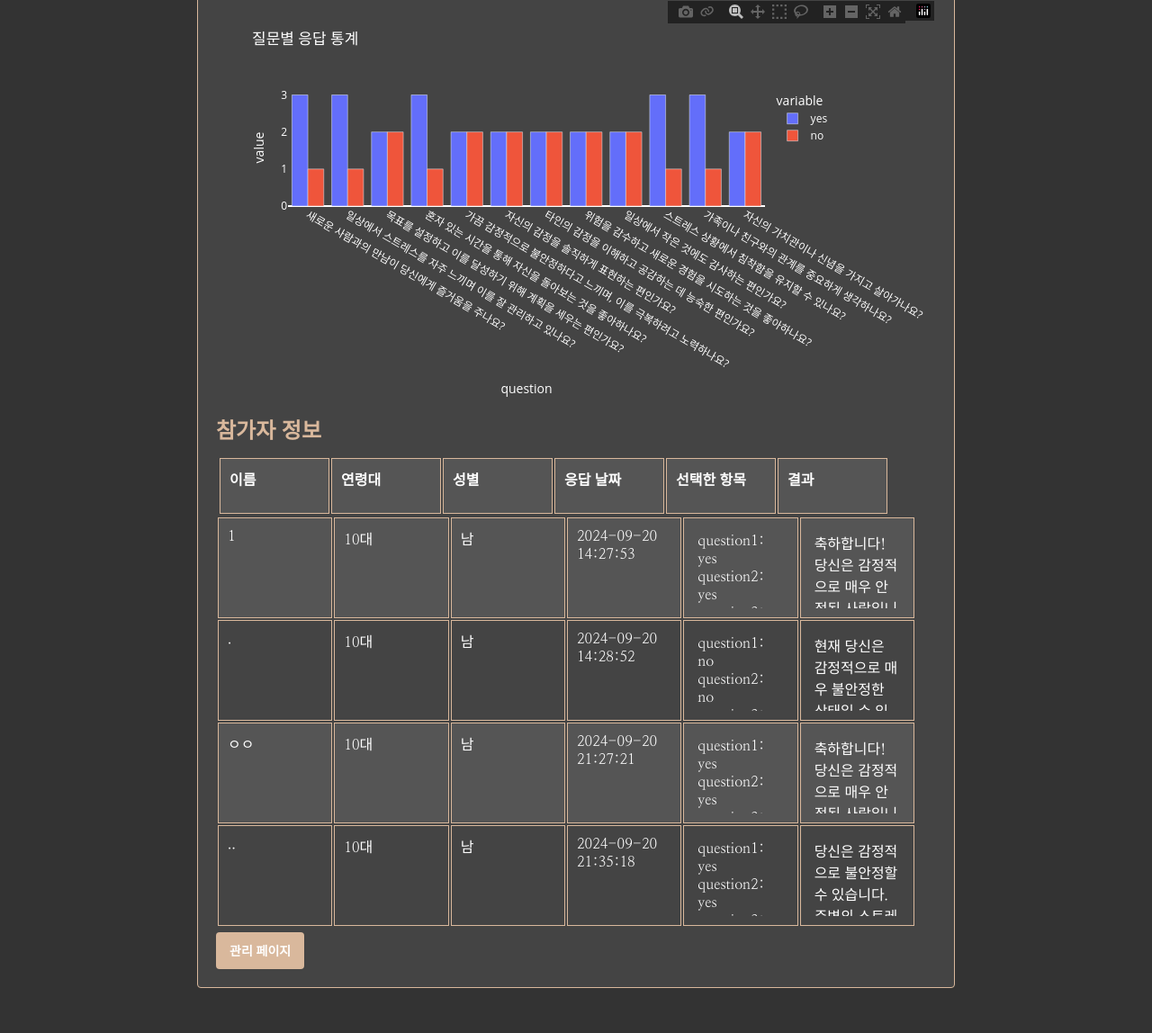
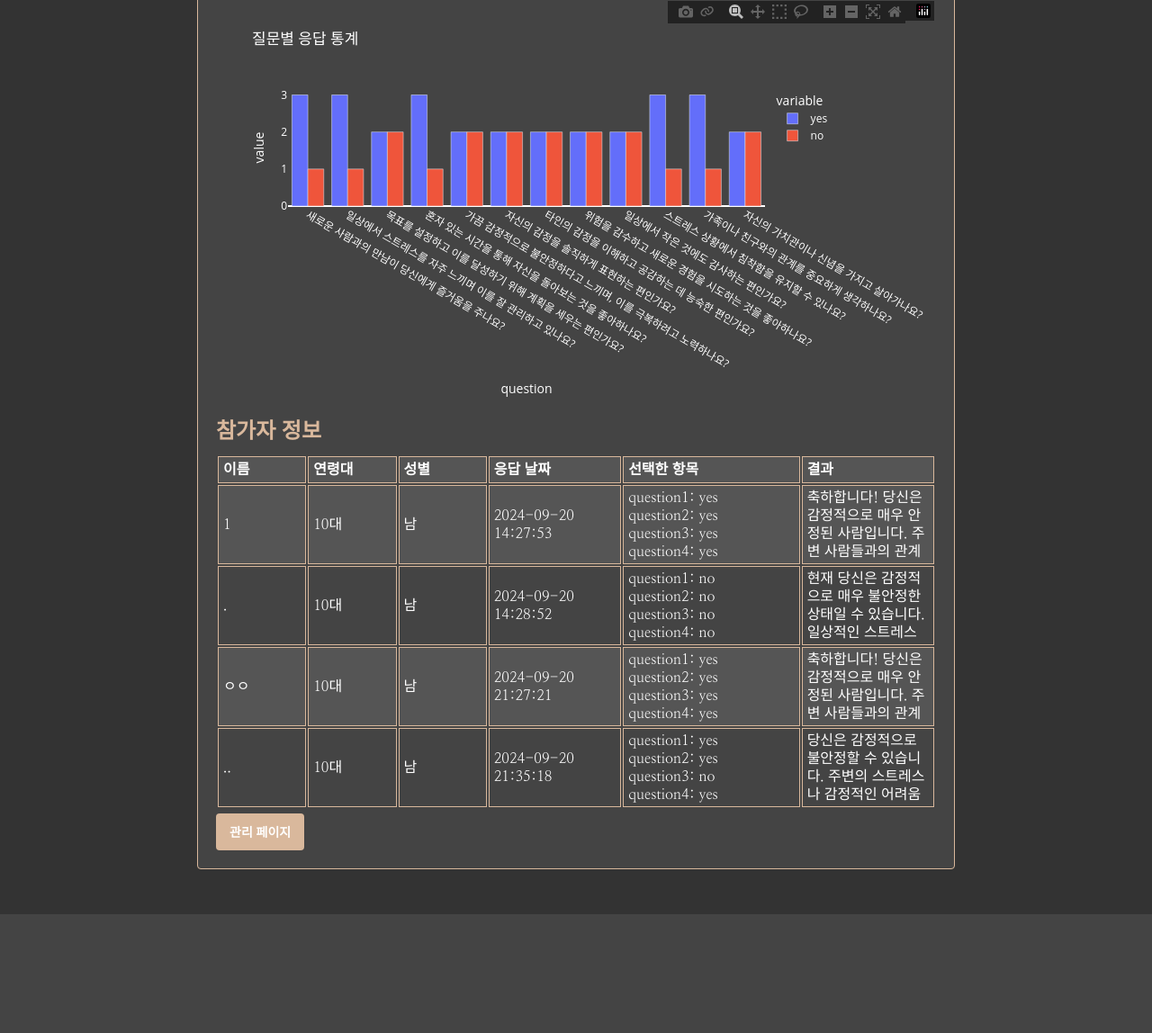
Before and after one commit to Cirque-Du-Trash/Flask, a Flask app: page /stats in a window 1280 px wide. Shown: the part 231-1379 px from the top of the page at 90% size. After the commit the page ends 1247 px from the top, so only its background shows below. Run offline with Flask 3, Linux system fonts and the light colour scheme; a user stored in the database is signed in.

Commit message:
edit ssu-uky

```diff
--- a/requierments.txt
+++ b/requirements.txt
@@ -13,7 +13,6 @@ cryptography==43.0.0
 dnspython==2.6.1
 Faker==26.2.0
 # Editable install with no version control (five==0.1.0)
--e /Users/cliche/Desktop/SQL/oz
 Flask==3.0.3
 Flask-Admin==1.6.1
 Flask-Login==0.6.3
--- a/static/stats.css
+++ b/static/stats.css
@@ -26,29 +26,31 @@ h1, h2 {
 /* 테이블 스타일 */
 .table {
     table-layout: fixed; /* 테이블 레이아웃을 고정합니다 */
-    width: calc(100% - 22px);
+    width: 100%;
 }
 
 .table th, .table td {
-    padding: 10px;
+    padding: 3px 5px;
+    height: 30px;
+    line-height: 1.25;
     text-align: left;
-    vertical-align: top;
+    vertical-align: middle;
     border: 1px solid #d9b89c;
     overflow: hidden;
+    box-sizing: border-box;
 }
 
 /* 각 열의 너비를 조정합니다 */
-.table th:nth-child(1), .table td:nth-child(1) { width: 5%; } /* 이름 */
-.table th:nth-child(2), .table td:nth-child(2) { width: 5%; } /* 연령대 */
-.table th:nth-child(3), .table td:nth-child(3) { width: 5%; } /* 성별 */
-.table th:nth-child(4), .table td:nth-child(4) { width: 25%; } /* 응답 날짜 */
-.table th:nth-child(5), .table td:nth-child(5) { width: 25%; } /* 선택한 항목 */
-.table th:nth-child(6), .table td:nth-child(6) { width: 40%; } /* 결과 */
+.table th:nth-child(1), .table td:nth-child(1) { width: 10%; } /* 이름 */
+.table th:nth-child(2), .table td:nth-child(2) { width: 10%; } /* 연령대 */
+.table th:nth-child(3), .table td:nth-child(3) { width: 10%; } /* 성별 */
+.table th:nth-child(4), .table td:nth-child(4) { width: 15%; } /* 응답 날짜 */
+.table th:nth-child(5), .table td:nth-child(5) { width: 20%; } /* 선택한 항목 */
+.table th:nth-child(6), .table td:nth-child(6) { width: 15%; } /* 결과 */
 
 .scrollable-content {
     max-height: 80px; /* 스크롤 영역의 최대 높이를 늘립니다 */
     overflow-y: auto;
-    padding: 5px;
 }
 
 /* 스크롤바 스타일 (선택사항) */
@@ -68,8 +70,7 @@ h1, h2 {
     background: #555;
 }
 .table thead {
-    display: table; /* 테이블 헤더로 표시 */
-    width: 100%; /* 전체 너비 */
+    display: table-header-group;
 }
 
 .table tbody {
@@ -78,16 +79,6 @@ h1, h2 {
 
 .table tr {
     display: table-row; /* 테이블 행으로 표시 */
-}
-
-.table th, .table td {
-    border: 1px solid #d9b89c; /* 연한 테두리 */
-    padding: 10px; /* 여백 */
-    text-align: left; /* 왼쪽 정렬 */
-    vertical-align: top; /* 위쪽 정렬 */
-    min-width: 100px; /* 최소 너비 설정 */
-    height: 40px; /* 셀 높이 설정 */
-    overflow: hidden; /* 내용 넘침 방지 */
 }
 
 .result-content {
```
Also changed, not shown: 1 other file.
